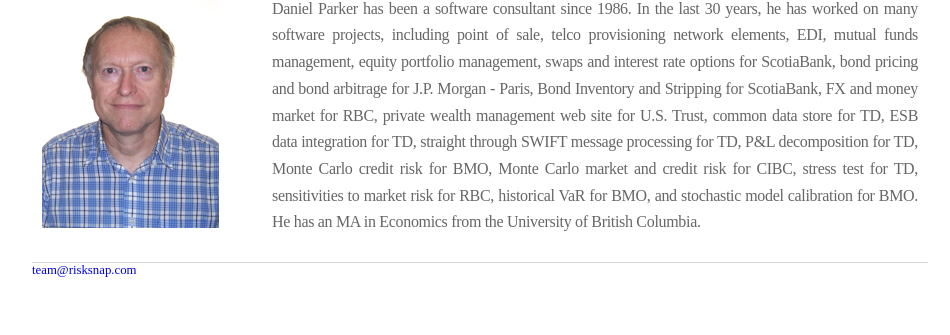
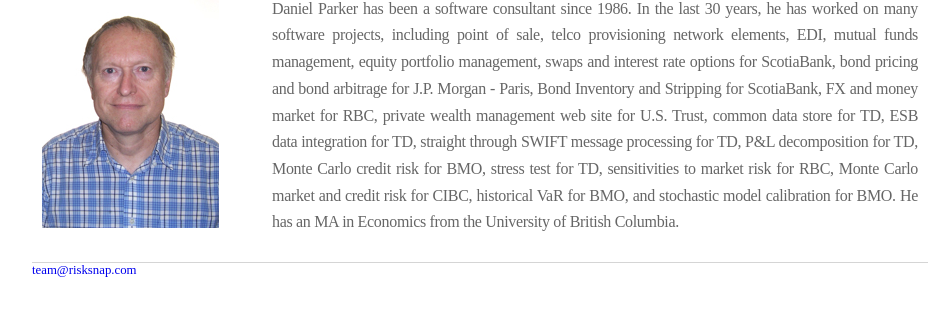
Before and after one commit to risksnap/RiskSnap, a Jekyll site: the page built from team/index.html, in a window 1280 px wide. Shown: the part 729-1064 px from the top of the page, without its empty margins (160-1110 px from the left). Built offline with Jekyll 4.4.1, drawn with Linux system fonts in a browser that asks for light colours.

```diff
--- a/team/index.html
+++ b/team/index.html
@@ -42,7 +42,7 @@ Bank.  Tomiko received her MSIS from the Georgia Institute of Technology
        FX and money market for RBC, private wealth management web site
        for U.S. Trust, common data store for TD, ESB data integration for TD,
        straight through SWIFT message processing for TD, P&L decomposition for TD, Monte Carlo credit risk for BMO,
-       Monte Carlo market and credit risk for CIBC, stress test for TD, sensitivities to market risk for RBC,
+       stress test for TD, sensitivities to market risk for RBC, Monte Carlo market and credit risk for CIBC,
        historical VaR for BMO, and stochastic model calibration for BMO.
 
        He has an MA in Economics from the University of British Columbia.</p>
```
